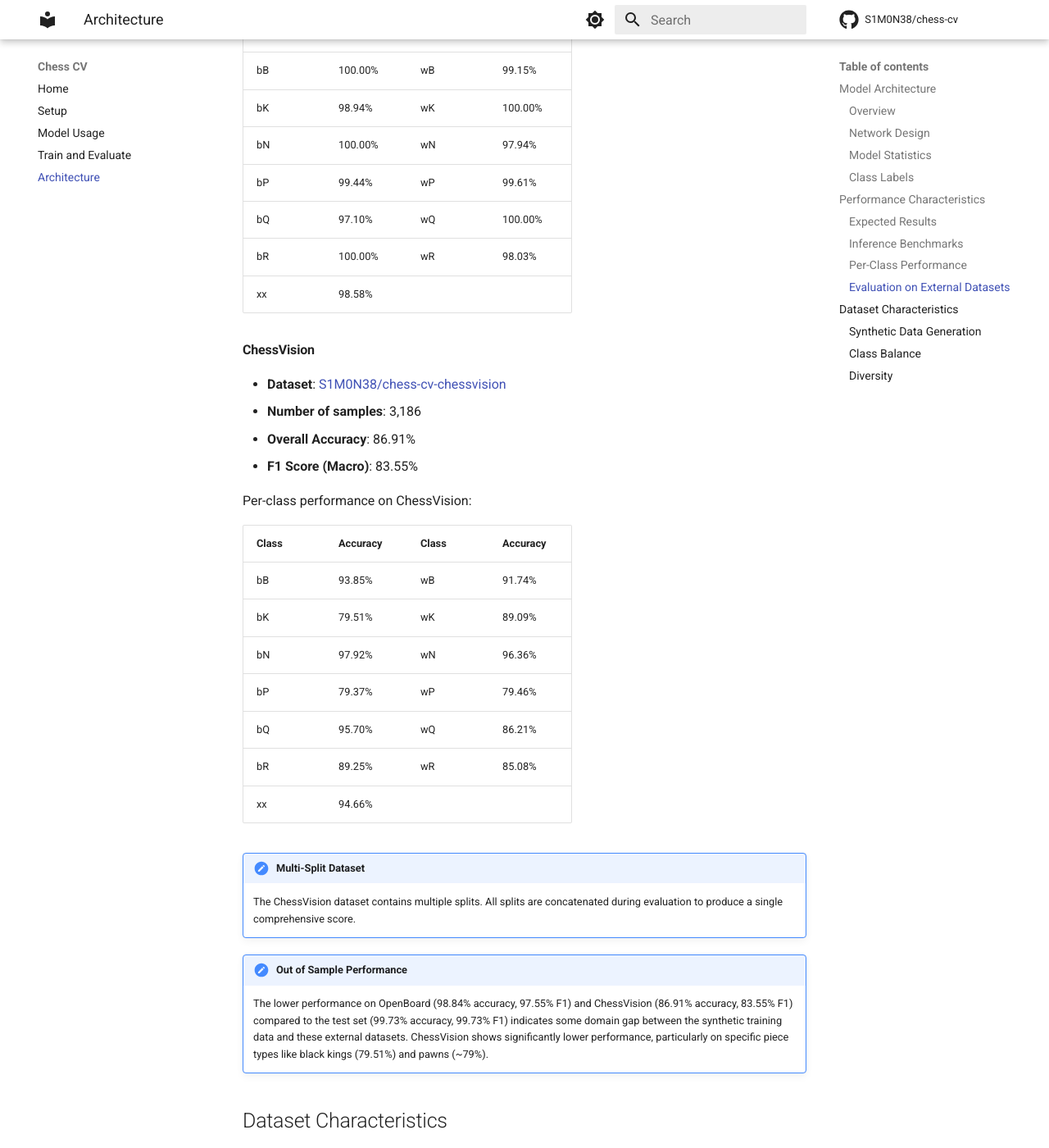
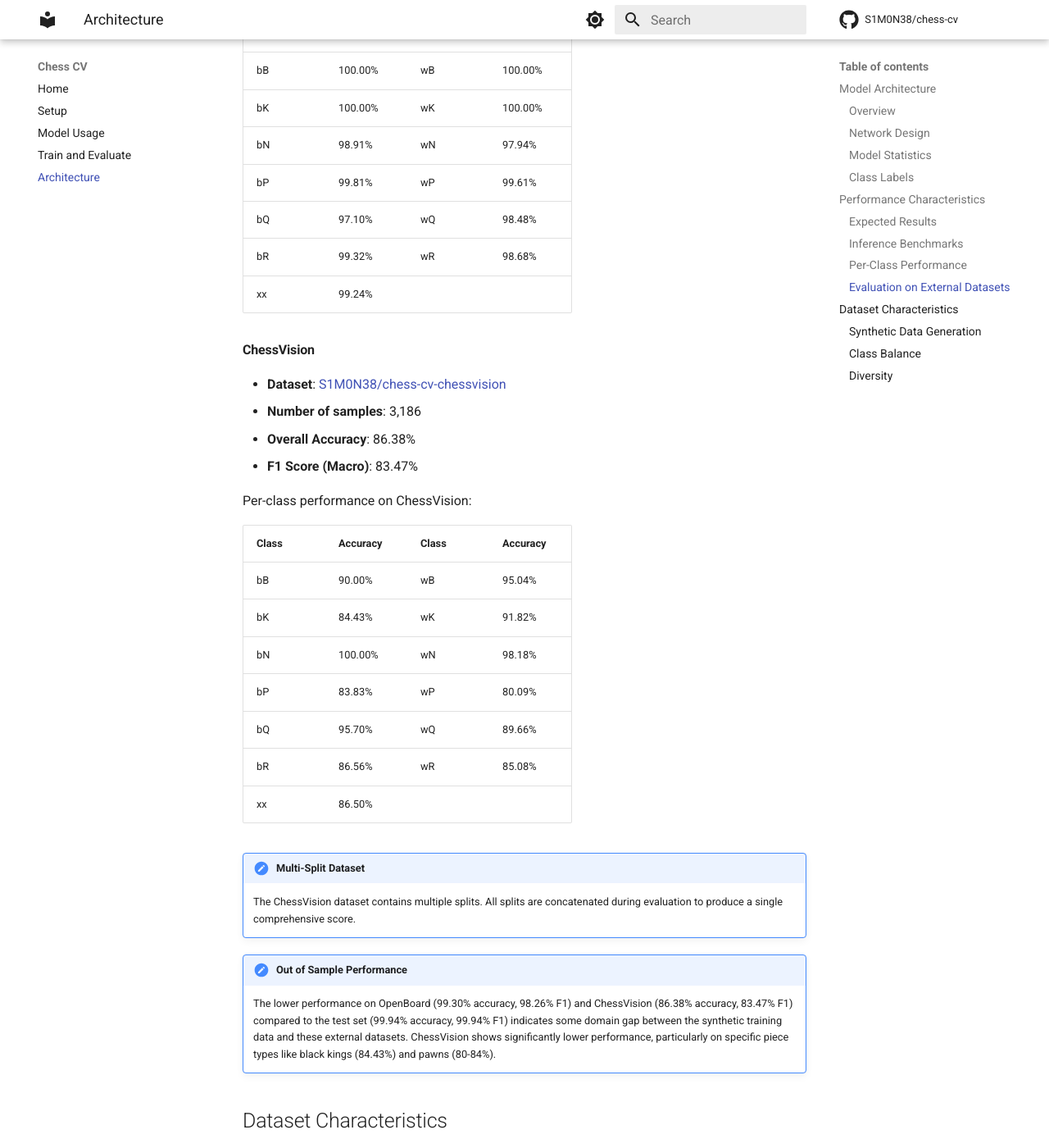
Before and after one commit to S1M0N38/chess-cv, an MkDocs documentation site: the page built from docs/architecture.md, in a window 1280 px wide and 1400 px high, scrolled down 4278 px. Shown: the whole window at 82% size. Built offline with MkDocs 1.6.1 and Material for MkDocs 9.7.7, drawn with Linux system fonts in a browser that asks for light colours; comment, search, counter and statistics services are not loaded; some of the changed text lies outside the part shown.

Commit message:
feat: update metrics for pieces model

```diff
--- a/docs/architecture.md
+++ b/docs/architecture.md
@@ -86,8 +86,8 @@ The model classifies chess squares into 13 categories:
 
 With the default configuration:
 
-- **Test Accuracy**: ~99.73%
-- **F1 Score (Macro)**: ~99.73%
+- **Test Accuracy**: ~99.94%
+- **F1 Score (Macro)**: ~99.94%
 - **Training Time**: ~90 minutes (varies by hardware)
 - **Inference Speed**: 0.05 ms per image (batch size 8192, varying by hardware)
 
@@ -128,13 +128,13 @@ Actual accuracy by piece type (Test Dataset):
 
 | Class | Accuracy | Class | Accuracy |
 | ----- | -------- | ----- | -------- |
-| bB    | 99.81%   | wB    | 99.62%   |
-| bK    | 99.90%   | wK    | 99.42%   |
+| bB    | 99.90%   | wB    | 99.90%   |
+| bK    | 100.00%  | wK    | 99.81%   |
 | bN    | 100.00%  | wN    | 100.00%  |
-| bP    | 99.62%   | wP    | 99.81%   |
-| bQ    | 99.90%   | wQ    | 99.62%   |
-| bR    | 100.00%  | wR    | 99.90%   |
-| xx    | 98.87%   |       |          |
+| bP    | 99.91%   | wP    | 99.90%   |
+| bQ    | 99.90%   | wQ    | 100.00%  |
+| bR    | 100.00%  | wR    | 100.00%  |
+| xx    | 99.91%   |       |          |
 
 ### Evaluation on External Datasets
 
@@ -144,39 +144,39 @@ The model has been evaluated on external datasets to assess generalization:
 
 - **Dataset**: [S1M0N38/chess-cv-openboard](https://huggingface.co/datasets/S1M0N38/chess-cv-openboard)
 - **Number of samples**: 6,016
-- **Overall Accuracy**: 98.84%
-- **F1 Score (Macro)**: 97.55%
+- **Overall Accuracy**: 99.30%
+- **F1 Score (Macro)**: 98.26%
 
 Per-class performance on OpenBoard:
 
 | Class | Accuracy | Class | Accuracy |
 | ----- | -------- | ----- | -------- |
-| bB    | 100.00%  | wB    | 99.15%   |
-| bK    | 98.94%   | wK    | 100.00%  |
-| bN    | 100.00%  | wN    | 97.94%   |
-| bP    | 99.44%   | wP    | 99.61%   |
-| bQ    | 97.10%   | wQ    | 100.00%  |
-| bR    | 100.00%  | wR    | 98.03%   |
-| xx    | 98.58%   |       |          |
+| bB    | 100.00%  | wB    | 100.00%  |
+| bK    | 100.00%  | wK    | 100.00%  |
+| bN    | 98.91%   | wN    | 97.94%   |
+| bP    | 99.81%   | wP    | 99.61%   |
+| bQ    | 97.10%   | wQ    | 98.48%   |
+| bR    | 99.32%   | wR    | 98.68%   |
+| xx    | 99.24%   |       |          |
 
 #### ChessVision
 
 - **Dataset**: [S1M0N38/chess-cv-chessvision](https://huggingface.co/datasets/S1M0N38/chess-cv-chessvision)
 - **Number of samples**: 3,186
-- **Overall Accuracy**: 86.91%
-- **F1 Score (Macro)**: 83.55%
+- **Overall Accuracy**: 86.38%
+- **F1 Score (Macro)**: 83.47%
 
 Per-class performance on ChessVision:
 
 | Class | Accuracy | Class | Accuracy |
 | ----- | -------- | ----- | -------- |
-| bB    | 93.85%   | wB    | 91.74%   |
-| bK    | 79.51%   | wK    | 89.09%   |
-| bN    | 97.92%   | wN    | 96.36%   |
-| bP    | 79.37%   | wP    | 79.46%   |
-| bQ    | 95.70%   | wQ    | 86.21%   |
-| bR    | 89.25%   | wR    | 85.08%   |
-| xx    | 94.66%   |       |          |
+| bB    | 90.00%   | wB    | 95.04%   |
+| bK    | 84.43%   | wK    | 91.82%   |
+| bN    | 100.00%  | wN    | 98.18%   |
+| bP    | 83.83%   | wP    | 80.09%   |
+| bQ    | 95.70%   | wQ    | 89.66%   |
+| bR    | 86.56%   | wR    | 85.08%   |
+| xx    | 86.50%   |       |          |
 
 !!! note "Multi-Split Dataset"
 
@@ -184,7 +184,7 @@ Per-class performance on ChessVision:
 
 !!! note "Out of Sample Performance"
 
-    The lower performance on OpenBoard (98.84% accuracy, 97.55% F1) and ChessVision (86.91% accuracy, 83.55% F1) compared to the test set (99.73% accuracy, 99.73% F1) indicates some domain gap between the synthetic training data and these external datasets. ChessVision shows significantly lower performance, particularly on specific piece types like black kings (79.51%) and pawns (~79%).
+    The lower performance on OpenBoard (99.30% accuracy, 98.26% F1) and ChessVision (86.38% accuracy, 83.47% F1) compared to the test set (99.94% accuracy, 99.94% F1) indicates some domain gap between the synthetic training data and these external datasets. ChessVision shows significantly lower performance, particularly on specific piece types like black kings (84.43%) and pawns (80-84%).
 
 ## Dataset Characteristics
 
```
Also changed, not shown: README.md (+3 -3 lines), docs/README_hf.md (+64 -42 lines).
